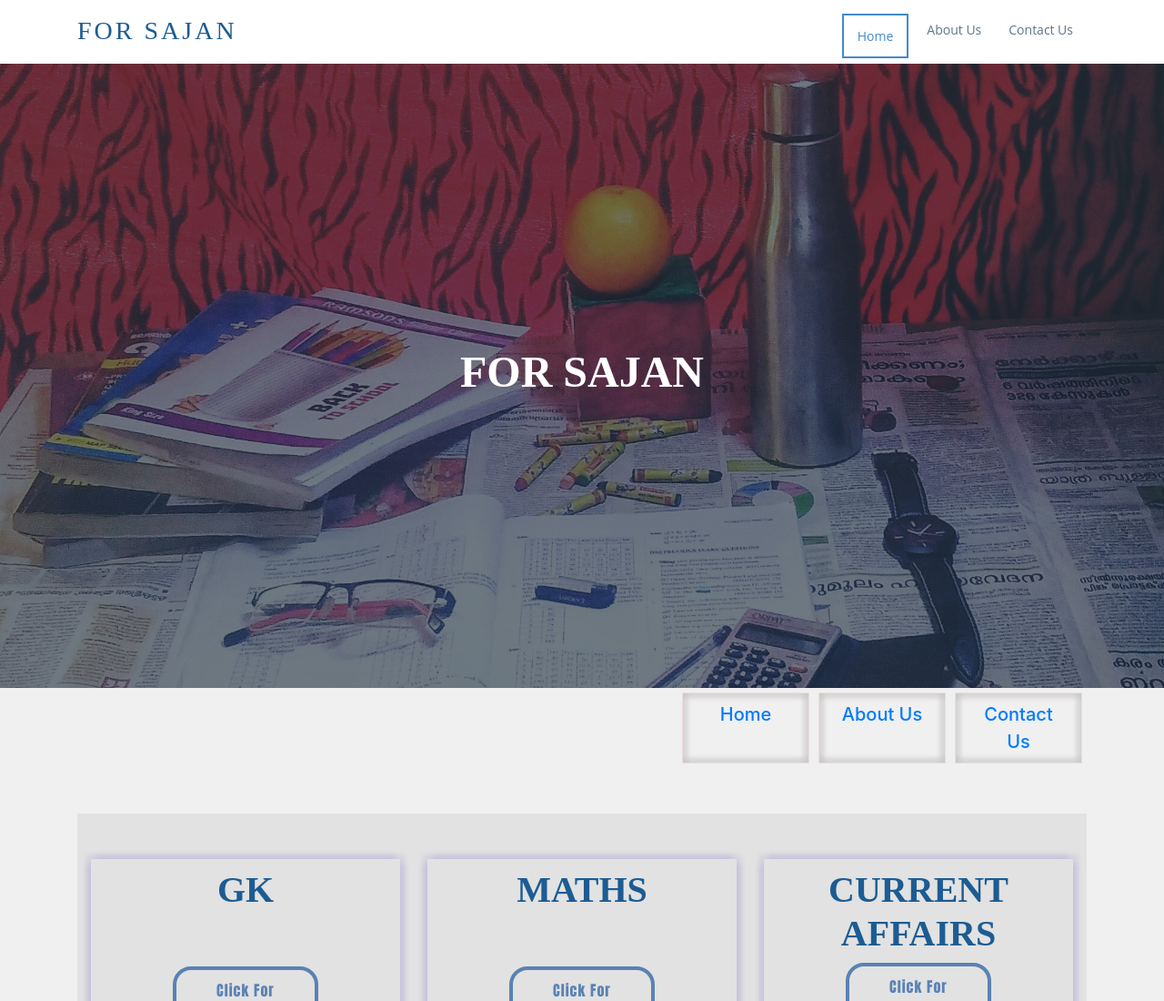
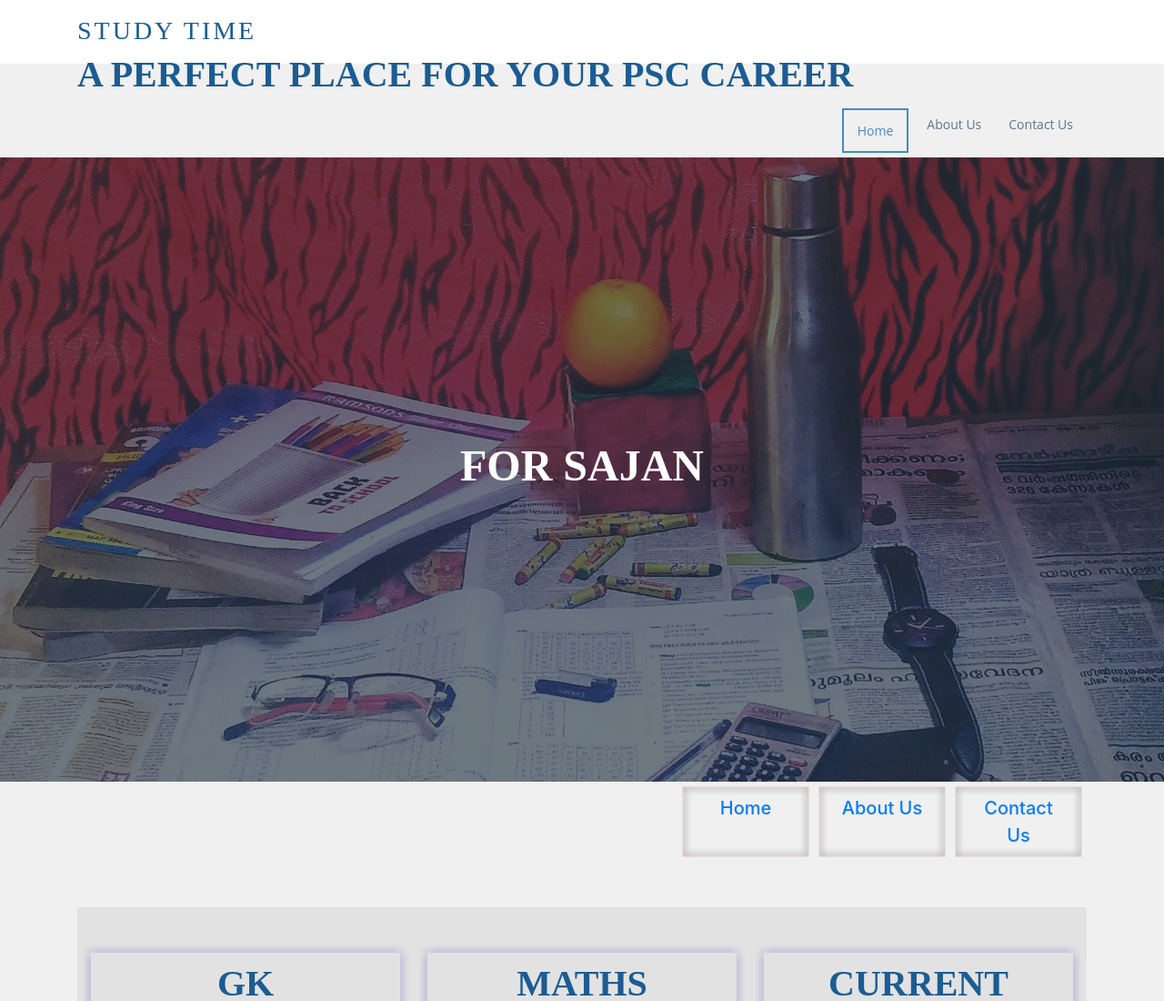
Before and after one commit to sran307/sajan, a plain HTML site: page index.html in a window 1280 px wide. Shown: the top 1100 px of the page at 91% size. Drawn offline with nearby package versions, Linux system fonts and the light colour scheme.

Commit message:
Update index.html

```diff
--- a/index.html
+++ b/index.html
@@ -5,6 +5,7 @@
     <meta http-equiv="X-UA-Compatible" content="IE=edge">
     <meta name="viewport" content="width=device-width, initial-scale=1.0">
     <title>for sajan</title>
+    <title>Study Time</title>
     <!--angular-->
     <script src="https://ajax.googleapis.com/ajax/libs/angularjs/1.8.2/angular.min.js" type="text/javascript"></script>
     <script src="asset/js/angular-route.min.js" type="text/javascript"></script>
@@ -26,7 +27,8 @@
         <div class="container">
 
           <div class="logo float-left">
-            <h1 class="text-light"><a href="index.html"><span>For sajan</span></a></h1>
+            <h1 class="text-light"><a href="index.html"><span>Study Time</span></a></h1>
+            <h5>a perfect place for your psc career</h5>
             <!-- Uncomment below if you prefer to use an image logo -->
             <!-- <a href="index.html"><img src="assets/img/logo.png" alt="" class="img-fluid"></a>-->
           </div>
```
